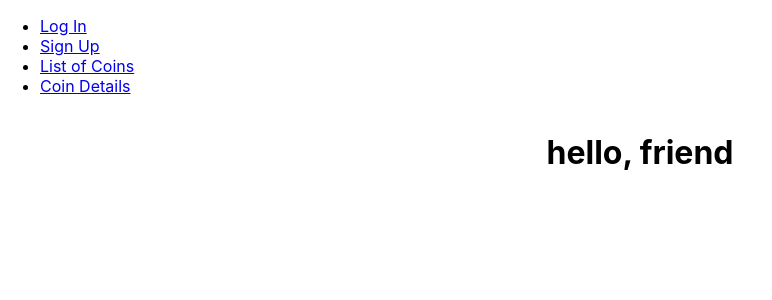
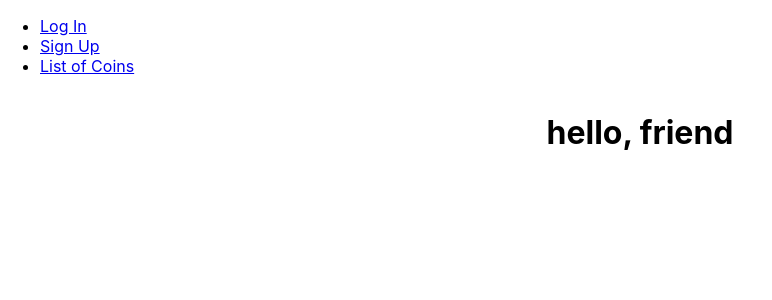
Before and after one commit to hieptrinh96/oneForAllFrontend, a React (Create React App) app: page / in a window 1280 px wide. Shown: the top 300 px of the page, without its empty margins (0-772 px from the left). Built offline with nearby package versions, Linux system fonts and the light colour scheme; no server answers.

Commit message:
remove coins detail from nav

```diff
--- a/src/components/NavBar/NavBar.jsx
+++ b/src/components/NavBar/NavBar.jsx
@@ -15,7 +15,6 @@ const NavBar = ({ user, handleLogout }) => {
           <li><Link to="/login">Log In</Link></li>
           <li><Link to="/signup">Sign Up</Link></li>
           <li><Link to='/coins'>List of Coins</Link></li>
-          <li><Link to='/coins/coinsDetail'>Coin Details</Link></li>
         </ul>
       }
     </nav>
```
